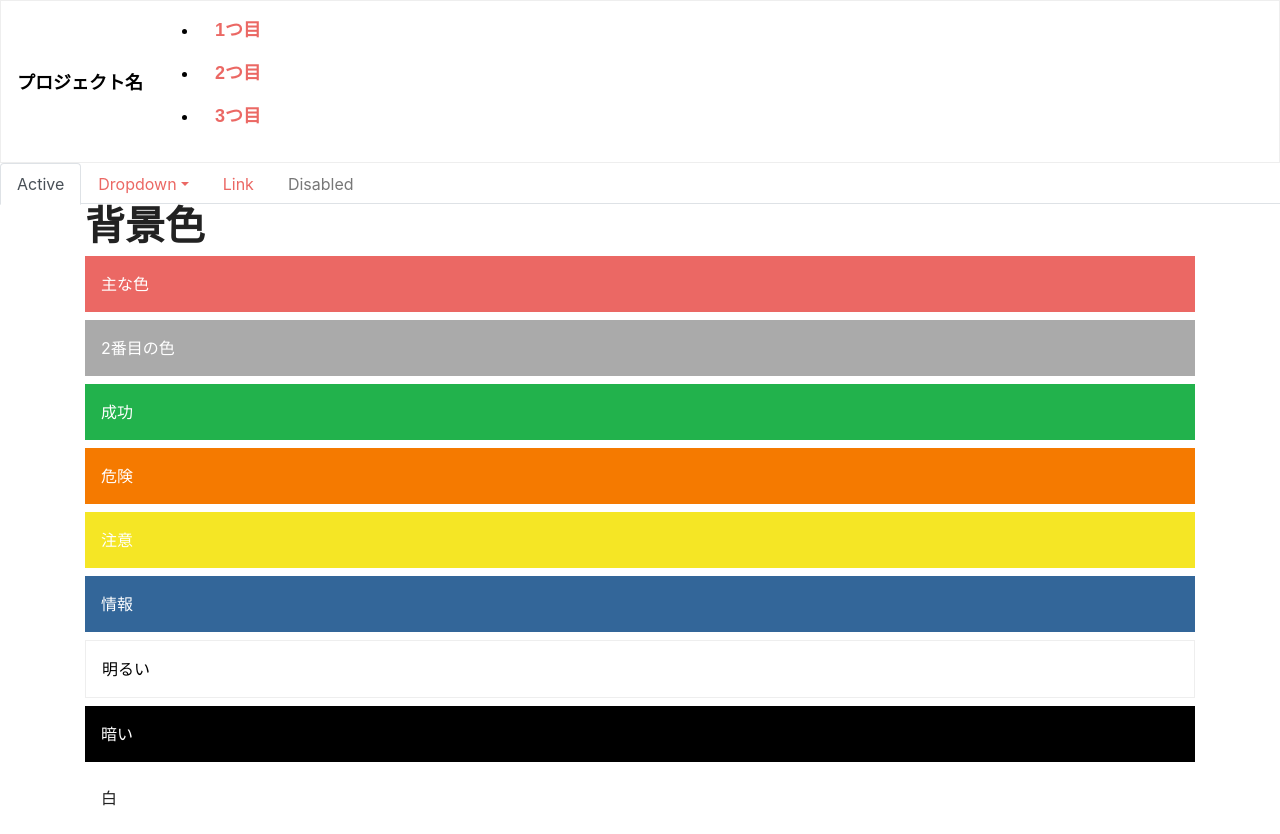
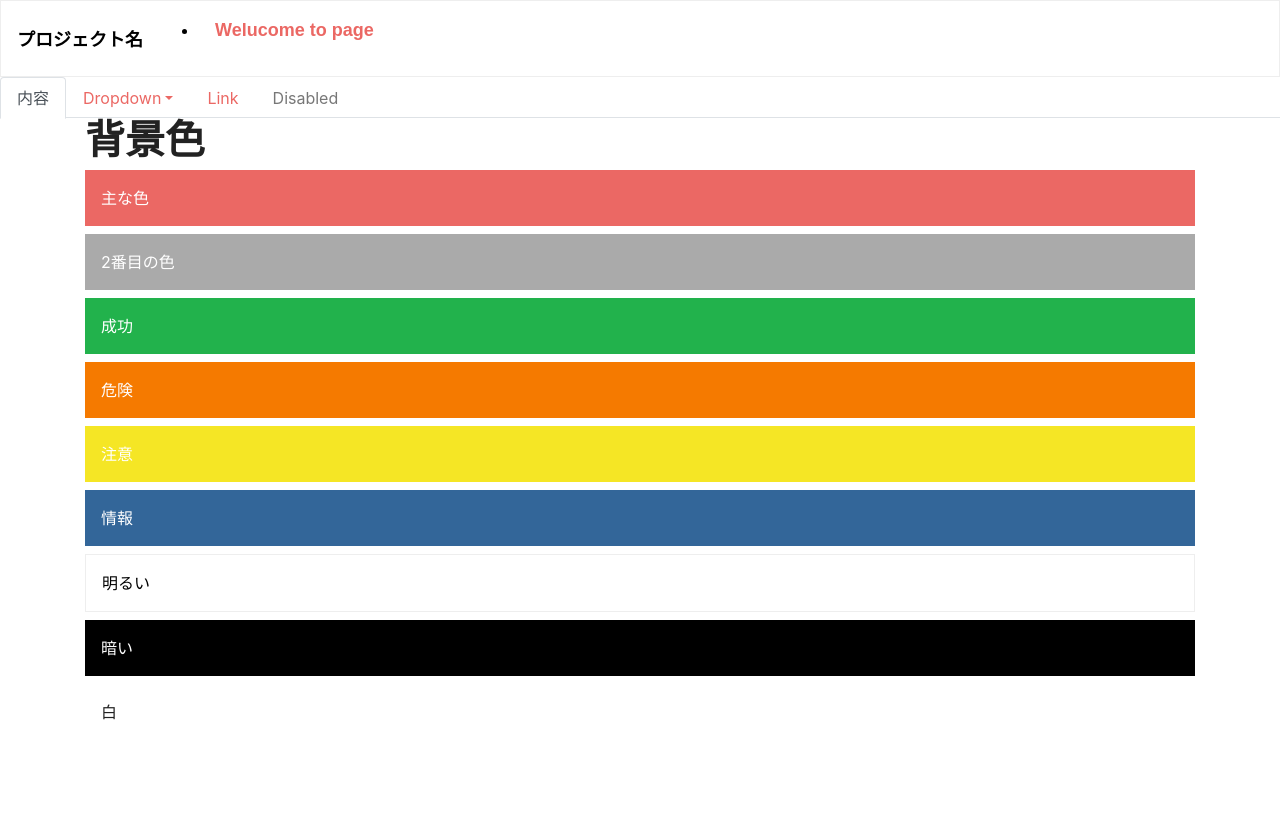
Before and after one commit to hgldwskvn/web2-10, a plain HTML site: page index.html in a window 1280 px wide. After the commit the page ends 800 px from the top, so only its background shows below. Drawn offline with nearby package versions, Linux system fonts and the light colour scheme; a web font is replaced by a local one.

Commit message:
Update index.html

```diff
--- a/index.html
+++ b/index.html
@@ -16,16 +16,15 @@
  </button>
 <div class="collapse navbar-collapse" id="navbarSupportedContent">
 <ul class="navber-nav mr-auto">
-<li class="nav-item active"><a class="nav-link" href="#">1つ目</a></li>
-<li class="nav-item"><a class="nav-link" href="#2nd">2つ目</a></li>
-<li class="nav-item"><a class="nav-link" href="#3rd">3つ目</a></li>
+<li class="nav-item active"><a class="nav-link" href="#">Welucome to page</a></li>
+
 </ul>
  </div>
 </nav>
 
 <ul class="nav nav-tabs">
   <li class="nav-item">
-    <a class="nav-link active" href="#">Active</a>
+    <a class="nav-link active" href="#">内容</a>
   </li>
   <li class="nav-item dropdown">
     <a class="nav-link dropdown-toggle" data-toggle="dropdown" href="#" role="button" aria-haspopup="true" aria-expanded="false">Dropdown</a>
```
